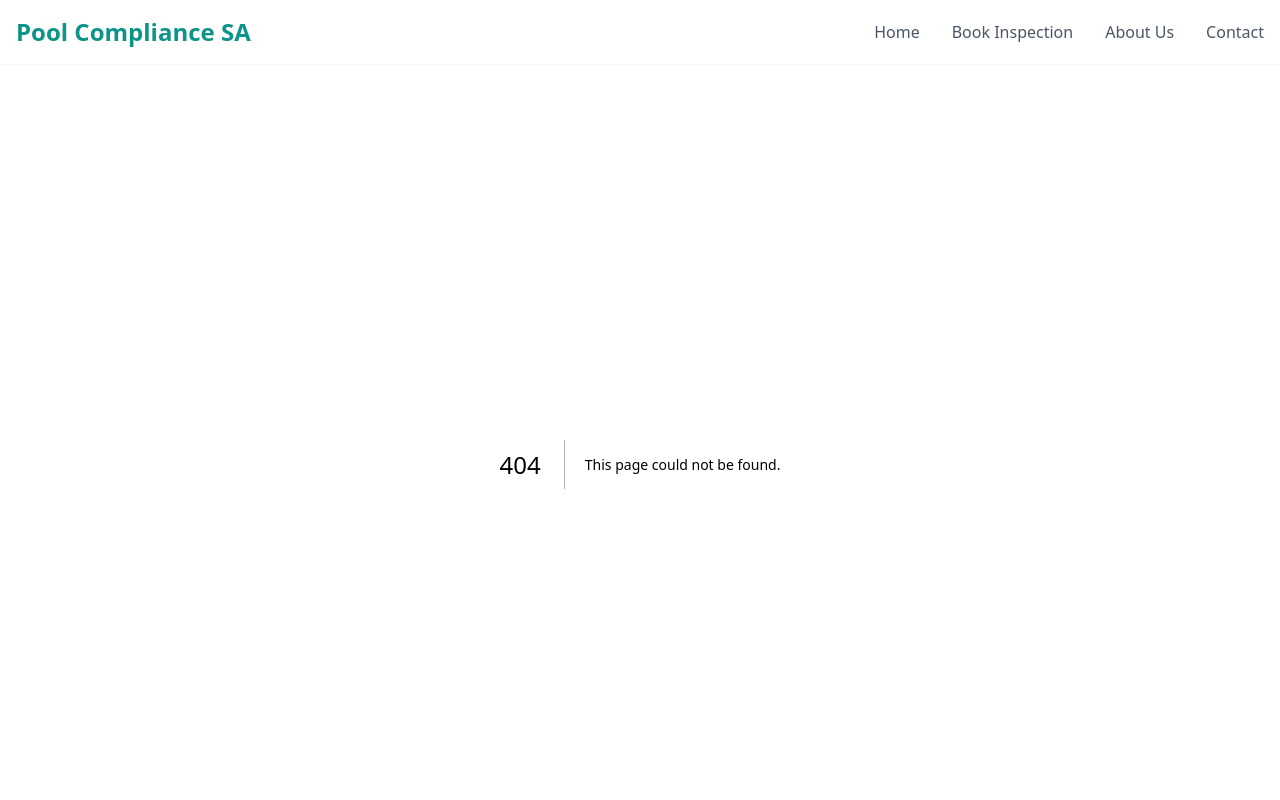
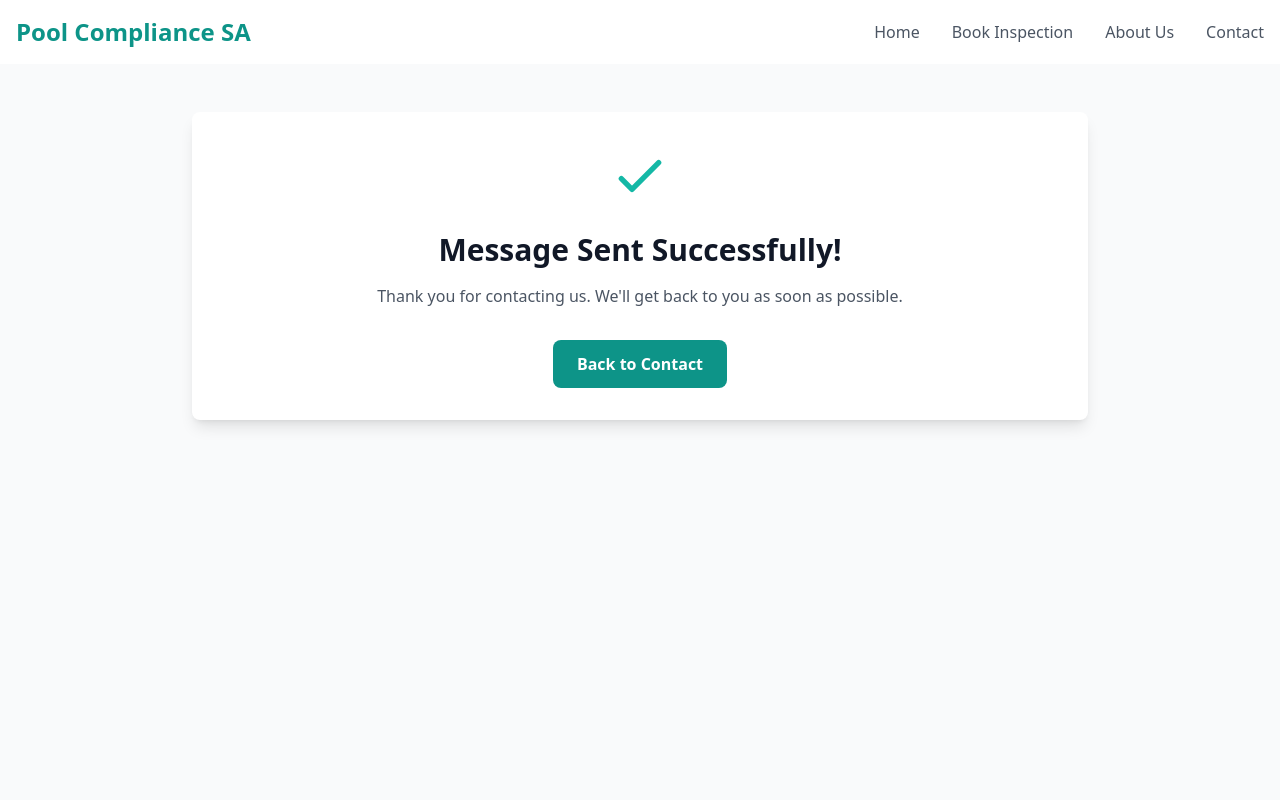
Before and after one commit to jonokarks/pcsa1, a Next.js app: page /contact/success in a window 1280 px wide. Before the commit this address had no page. Shown: the top 800 px of the page. Built offline with nearby package versions, Linux system fonts and the light colour scheme.

Commit message:
Your commit message here

```diff
--- a/app/checkout/CheckoutClient.tsx
+++ b/app/checkout/CheckoutClient.tsx
@@ -180,20 +180,45 @@ export default function CheckoutClient() {
       const paymentResult = await window.confirmStripePayment();
 
       if (paymentResult.status === 'succeeded') {
-        // Submit to Netlify forms
-        const formData = new FormData();
-        formData.append('form-name', 'booking');
-        Object.entries(data).forEach(([key, value]) => {
-          formData.append(key, value.toString());
+        // Create a hidden form and submit it
+        const form = document.createElement('form');
+        form.method = 'POST';
+        form.setAttribute('data-netlify', 'true');
+        form.setAttribute('name', 'booking');
+        form.style.display = 'none';
+
+        // Add form fields
+        const formFields = {
+          ...data,
+          includeCprSign: includeCprSign.toString(),
+          total: total.toString(),
+        };
+
+        Object.entries(formFields).forEach(([key, value]) => {
+          const input = document.createElement('input');
+          input.type = 'hidden';
+          input.name = key;
+          input.value = value.toString();
+          form.appendChild(input);
         });
-        formData.append('includeCprSign', includeCprSign.toString());
-        formData.append('total', total.toString());
 
-        await fetch('/', {
-          method: 'POST',
-          headers: { 'Content-Type': 'application/x-www-form-urlencoded' },
-          body: new URLSearchParams(formData as any).toString(),
-        });
+        // Add form name field
+        const formNameInput = document.createElement('input');
+        formNameInput.type = 'hidden';
+        formNameInput.name = 'form-name';
+        formNameInput.value = 'booking';
+        form.appendChild(formNameInput);
+
+        // Add honeypot field
+        const honeypotInput = document.createElement('input');
+        honeypotInput.type = 'hidden';
+        honeypotInput.name = 'bot-field';
+        form.appendChild(honeypotInput);
+
+        // Append form to body, submit it, and remove it
+        document.body.appendChild(form);
+        form.submit();
+        document.body.removeChild(form);
 
         router.push("/checkout/success");
       } else {
@@ -215,13 +240,9 @@ export default function CheckoutClient() {
           <div className="grid lg:grid-cols-2 gap-8">
             <div>
               <form
-                name="booking"
-                method="POST"
-                data-netlify="true"
                 onSubmit={handleSubmit(onSubmit)}
                 className="bg-white rounded-lg shadow-lg p-6 space-y-6"
               >
-                <input type="hidden" name="form-name" value="booking" />
                 <h2 className="text-xl font-semibold mb-4">Contact Information</h2>
 
                 <div className="grid grid-cols-2 gap-4">
--- a/app/contact/page.tsx
+++ b/app/contact/page.tsx
@@ -1,10 +1,6 @@
 "use client";
 
-import { useState } from "react";
-
 export default function ContactPage() {
-  const [submitted, setSubmitted] = useState(false);
-
   return (
     <div className="min-h-screen bg-gray-50 py-12">
       <div className="container mx-auto px-4">
@@ -117,10 +113,15 @@ export default function ContactPage() {
                 name="contact"
                 method="POST"
                 data-netlify="true"
-                action="/contact?success=true"
+                netlify-honeypot="bot-field"
+                action="/contact/success"
                 className="space-y-4"
-                onSubmit={() => setSubmitted(true)}
               >
+                <p className="hidden">
+                  <label>
+                    Don't fill this out if you're human: <input name="bot-field" />
+                  </label>
+                </p>
                 <input type="hidden" name="form-name" value="contact" />
                 <div>
                   <label htmlFor="name" className="block text-sm font-medium text-gray-700 mb-1">
@@ -181,11 +182,6 @@ export default function ContactPage() {
                   Send Message
                 </button>
 
-                {submitted && (
-                  <div className="p-4 bg-green-50 text-green-700 rounded-lg">
-                    Thank you for your message. We'll get back to you soon!
-                  </div>
-                )}
               </form>
             </div>
           </div>
--- /dev/null
+++ b/app/contact/success/page.tsx
@@ -0,0 +1,43 @@
+"use client";
+
+import { useRouter } from "next/navigation";
+
+export default function ContactSuccessPage() {
+  const router = useRouter();
+
+  return (
+    <div className="min-h-screen bg-gray-50 py-12">
+      <div className="container mx-auto px-4">
+        <div className="max-w-4xl mx-auto">
+          <div className="bg-white rounded-lg shadow-lg p-8 text-center">
+            <div className="mb-6">
+              <svg
+                className="w-16 h-16 text-teal-500 mx-auto"
+                fill="none"
+                viewBox="0 0 24 24"
+                stroke="currentColor"
+              >
+                <path
+                  strokeLinecap="round"
+                  strokeLinejoin="round"
+                  strokeWidth={2}
+                  d="M5 13l4 4L19 7"
+                />
+              </svg>
+            </div>
+            <h1 className="text-3xl font-bold text-gray-900 mb-4">Message Sent Successfully!</h1>
+            <p className="text-gray-600 mb-8">
+              Thank you for contacting us. We'll get back to you as soon as possible.
+            </p>
+            <button
+              onClick={() => router.push("/contact")}
+              className="bg-teal-600 text-white px-6 py-3 rounded-lg font-semibold hover:bg-teal-700 transition duration-300"
+            >
+              Back to Contact
+            </button>
+          </div>
+        </div>
+      </div>
+    </div>
+  );
+}
```
Also changed, not shown: 1 other file (tests, documents, lock files or other folders).
